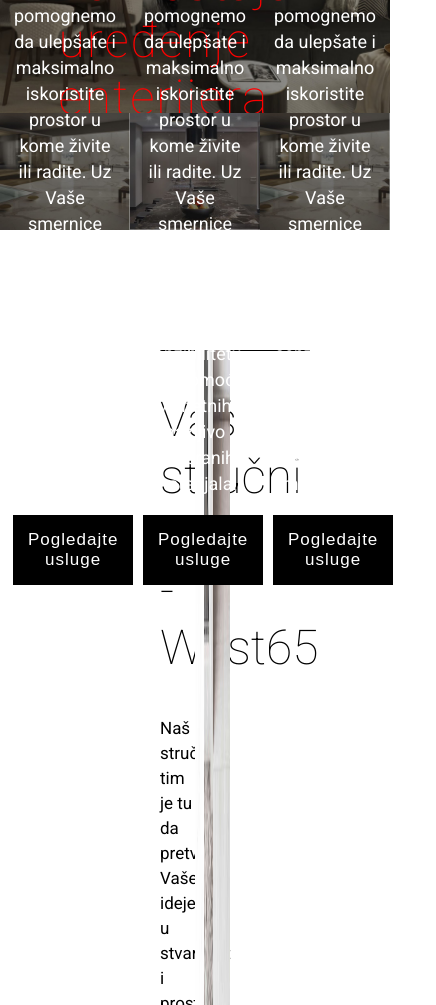
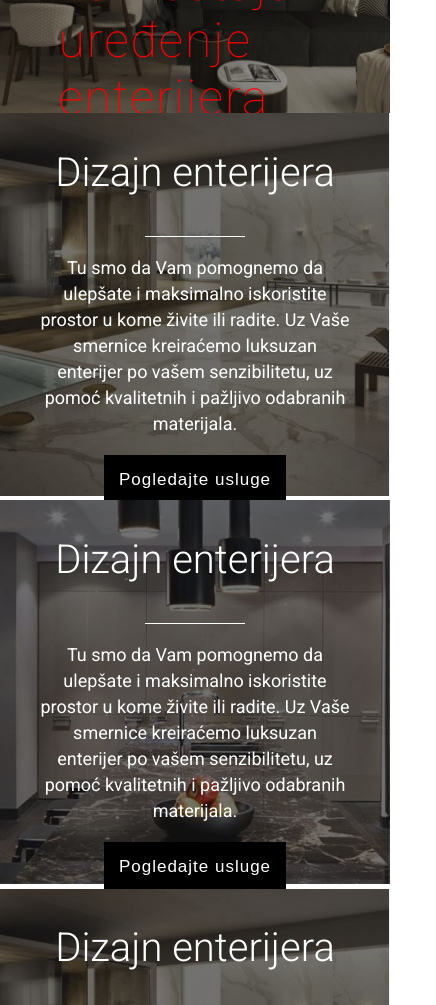
Before and after one commit to filip680/mermeta, a plain HTML site: page index.html in a window 390 px wide. Shown: the part 95-1100 px from the top of the page, 436 px wide, since content can reach past the window. Drawn offline with nearby package versions, Linux system fonts and the light colour scheme.

Commit message:
media query

```diff
--- a/index.css
+++ b/index.css
@@ -83,10 +83,13 @@ h4 {
 
 .menu > ul > li:hover .underline {
     display: block;
-    -webkit-animation: line .75s 1 forwards;
-    -moz-animation: line .75s 1 forwards;
-    -o-animation: line .75s 1 forwards;
-    animation: line .75s 1 forwards;
+    -webkit-animation: line .75s forwards;
+    -moz-animation: line .75s forwards;
+    -o-animation: line .75s forwards;
+    animation: line .75s forwards;
+    /*animation-name: line;
+    animation-duration: 0.75s;
+    animation-direction: forwards;*/
 }
 
 @-webkit-keyframes line {
@@ -259,14 +262,14 @@ h4 {
 
 .description {
     position: relative;
-    height: 30vw;
+    height: 33vw;
     width: 33.33%;
     color: white;
     text-align: center;
 }
 
 .description img {
-    height: 100%;
+    height: fit-content;
 }
 
 .box {
@@ -465,3 +468,33 @@ footer .logo .logo2 {
         cursor: pointer;
     }
 }
+
+@media(max-width:767px){
+    .imgContainer {
+        flex-direction: column;
+    }
+
+    .description {
+        width: 100%;
+        box-sizing: border-box;
+        height: fit-content;
+    }
+
+    .product {
+        flex-direction: column;
+        gap: 2rem;
+    }
+
+    .product>div {
+        width:100%;
+        text-align: center;
+    }
+
+    .product>div:last-child {
+        height:33vw;
+    }
+
+    .streak {
+        margin:auto;
+    }
+}
```
